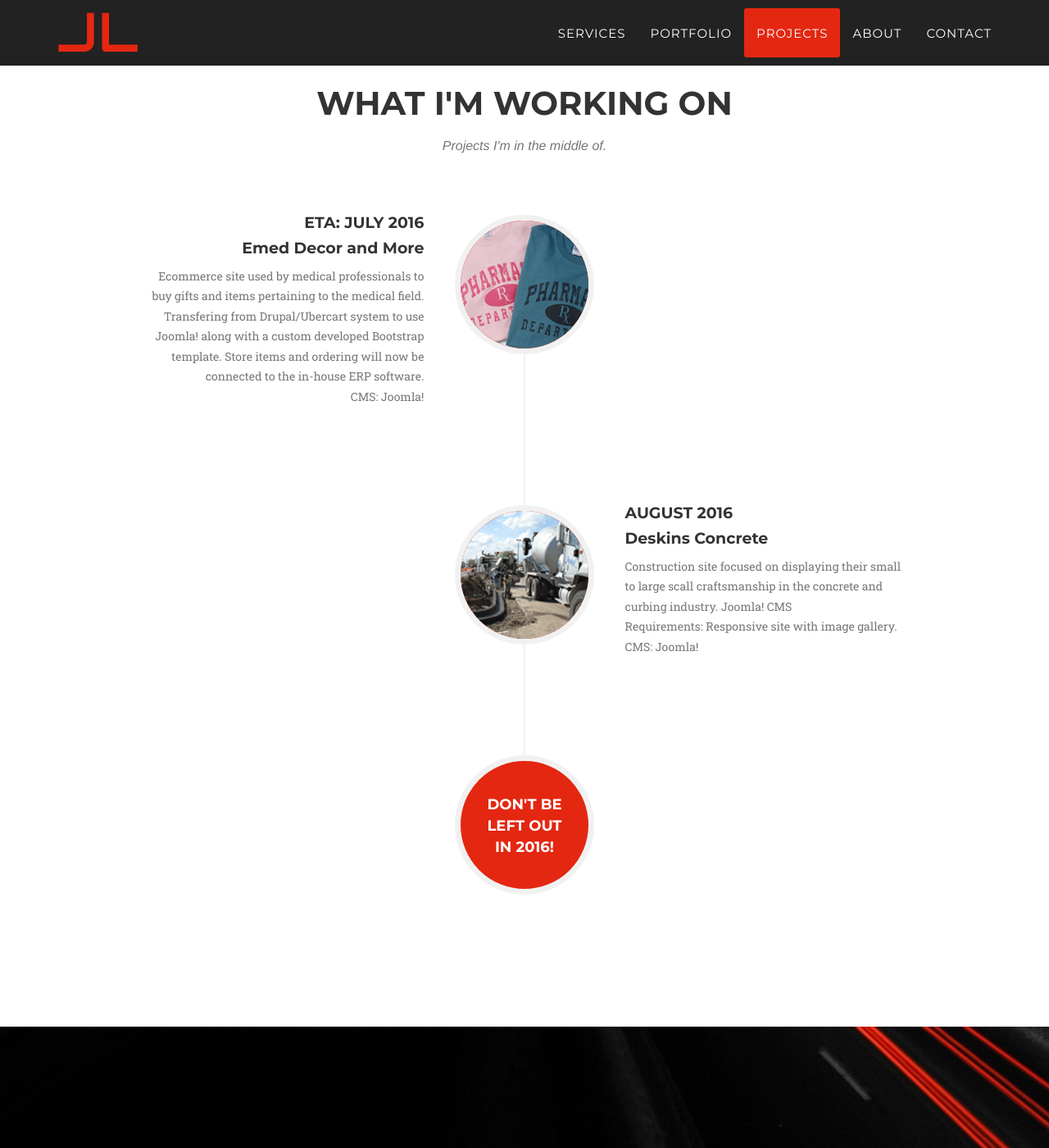
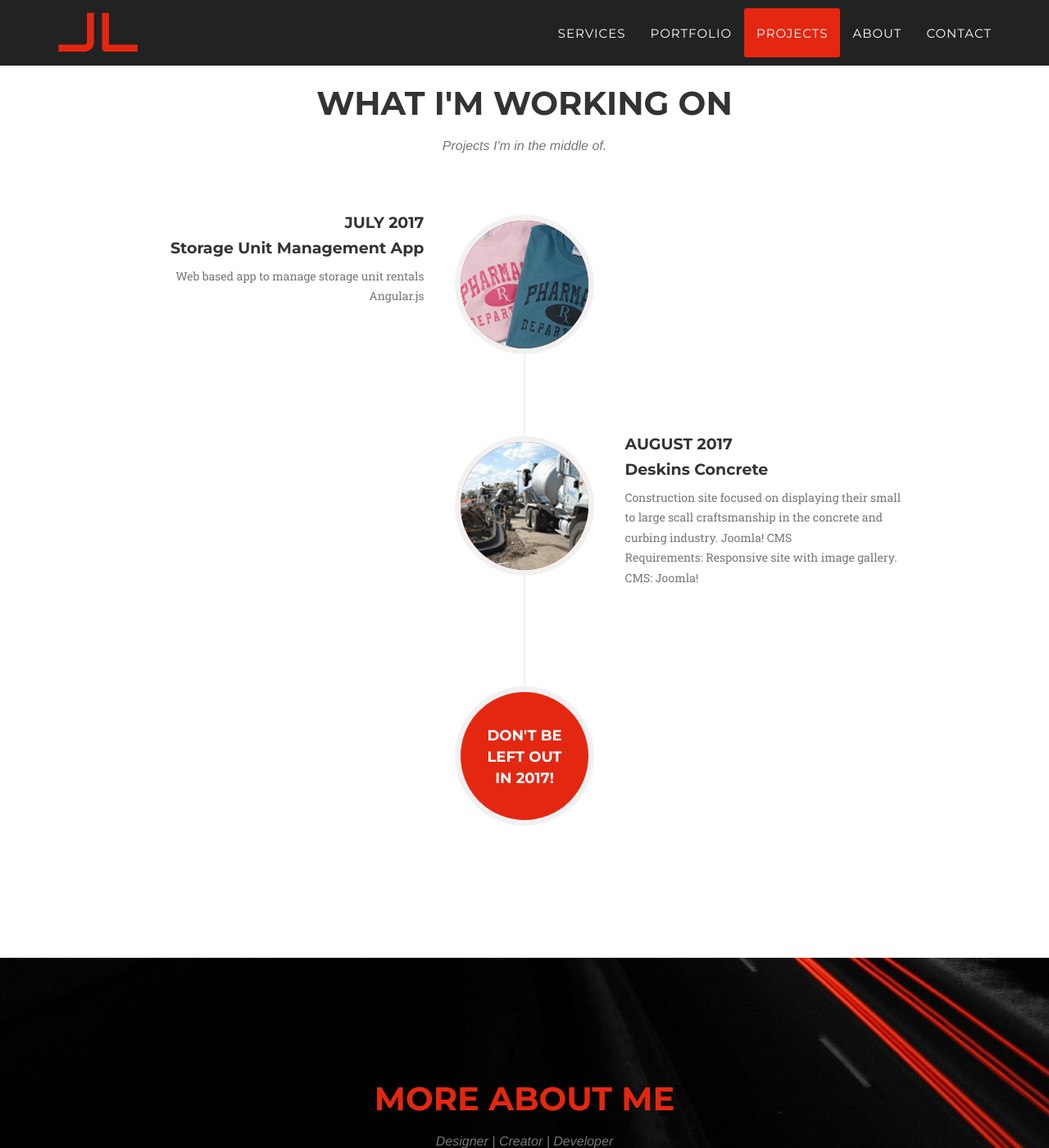
Before and after one commit to joeylangley/joeylangley, a Jekyll site: the page built from index.html, in a window 1280 px wide and 1400 px high, scrolled down 3859 px. Shown: the whole window at 82% size. Built offline with Jekyll 4.4.1, drawn with Linux system fonts in a browser that asks for light colours; some web fonts are replaced.

Commit message:
updated projects list

```diff
--- a/_includes/projects.html
+++ b/_includes/projects.html
@@ -16,14 +16,13 @@
                             </div>
                             <div class="timeline-panel">
                                 <div class="timeline-heading">
-                                    <h4>ETA: July 2016</h4>
-                                    <h4 class="subheading">Emed Decor and More</h4>
+                                    <h4>July 2017</h4>
+                                    <h4 class="subheading">Storage Unit Management App</h4>
                                 </div>
                                 <div class="timeline-body">
-                                    <p class="text-muted">Ecommerce site used by medical professionals to buy gifts and items pertaining to the medical field.</p>
-                                    <p class="text-muted">
-                                    Transfering from Drupal/Ubercart system to use Joomla! along with a custom developed Bootstrap template.  Store items and ordering will now be connected to the in-house ERP software.</p>
-                                    <p class="text-muted"> CMS: Joomla!
+                                    <p class="text-muted">Web based app to manage storage unit rentals</p>
+                                    <p class="text-muted"></p>
+                                    <p class="text-muted"> Angular.js
                                     </p>
                                 </div>
                             </div>
@@ -34,7 +33,7 @@
                             </div>
                             <div class="timeline-panel">
                                 <div class="timeline-heading">
-                                    <h4>August 2016</h4>
+                                    <h4>August 2017</h4>
                                     <h4 class="subheading">Deskins Concrete</h4>
                                 </div>
                                 <div class="timeline-body">
@@ -51,7 +50,7 @@
                             <div class="timeline-image">
                                 <h4>Don't Be
                                     <br>Left Out
-                                    <br>In 2016!</h4>
+                                    <br>In 2017!</h4>
                             </div>
                             </a>
                         </li>
```
Also changed, not shown: 17 other files.
